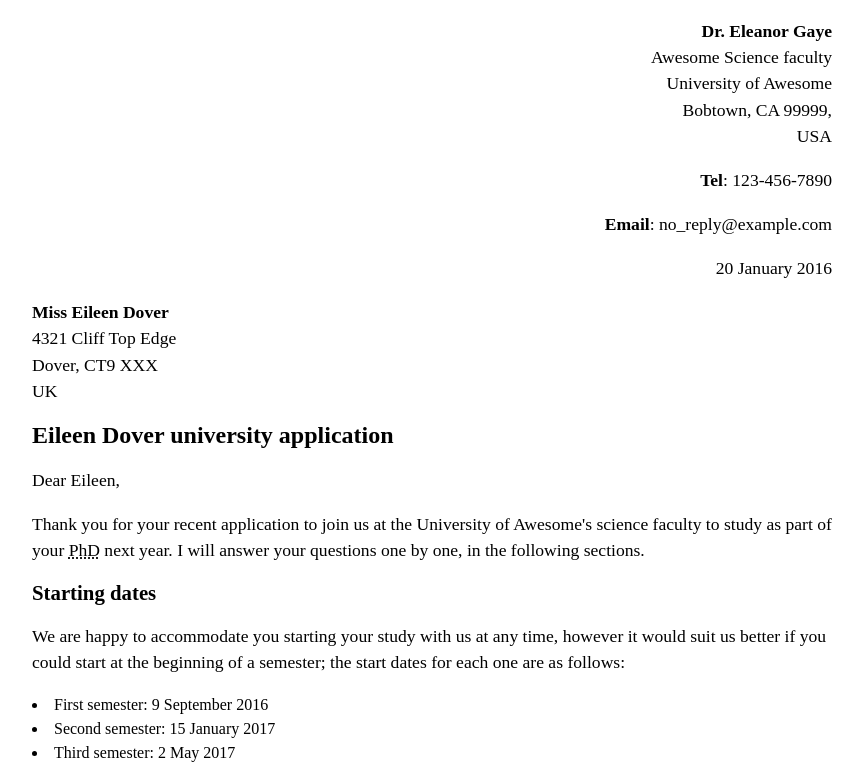
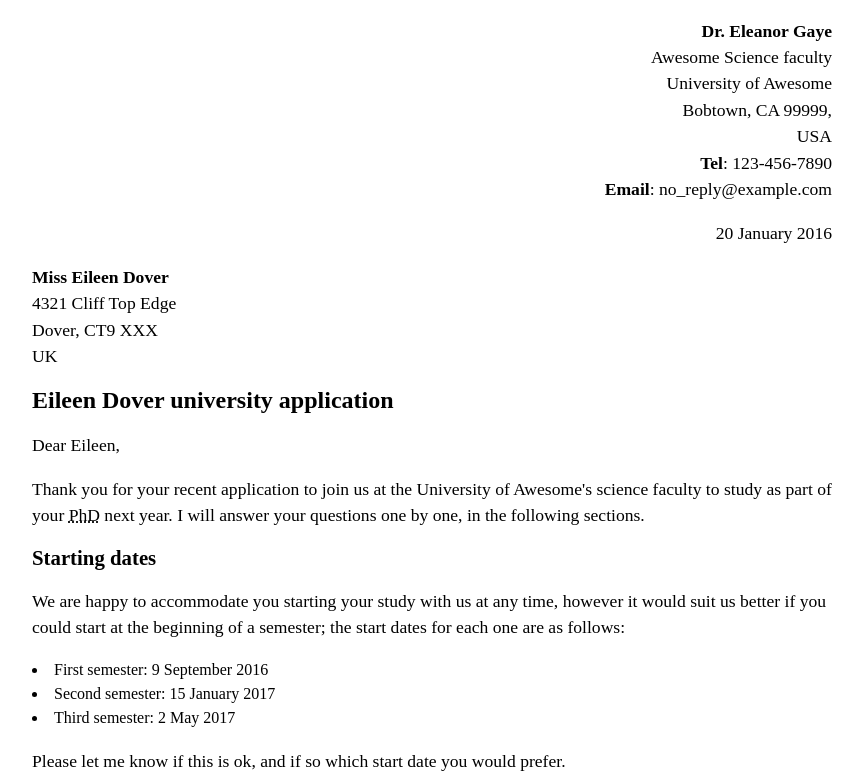
Before and after one commit to TracySabo1/TracySabo1.github.io, a plain HTML site: page letter-markup/index.html in a window 1280 px wide. Shown: the top 780 px of the page, without its empty margins (208-1071 px from the left). Drawn offline with Linux system fonts and the light colour scheme.

Commit message:
Updated index
Updated file in letter-markup

```diff
--- a/letter-markup/index.html
+++ b/letter-markup/index.html
@@ -41,10 +41,10 @@
                 Awesome Science faculty<br>
                 University of Awesome<br>
                 Bobtown, CA 99999,<br>
-                USA
+                USA<br>
+                <strong>Tel</strong>: 123-456-7890<br>
+                <strong>Email</strong>: no_reply@example.com<br>
             </p>
-            <p><strong>Tel</strong>: 123-456-7890<br></p>
-            <p><strong>Email</strong>: no_reply@example.com<br></p>
         </address>
             <p class="sender-column"><time datetime="2016-01-20">20 January 2016</time><br></p>
 
@@ -113,4 +113,4 @@
 
 <p>University of Awesome motto: <q>Be awesome to each other.</q> -- <cite>Bill S Preston, <abbr title="Esquire">Esq</abbr></cite></p>
     </body>
-    </html>
+</html>
```
